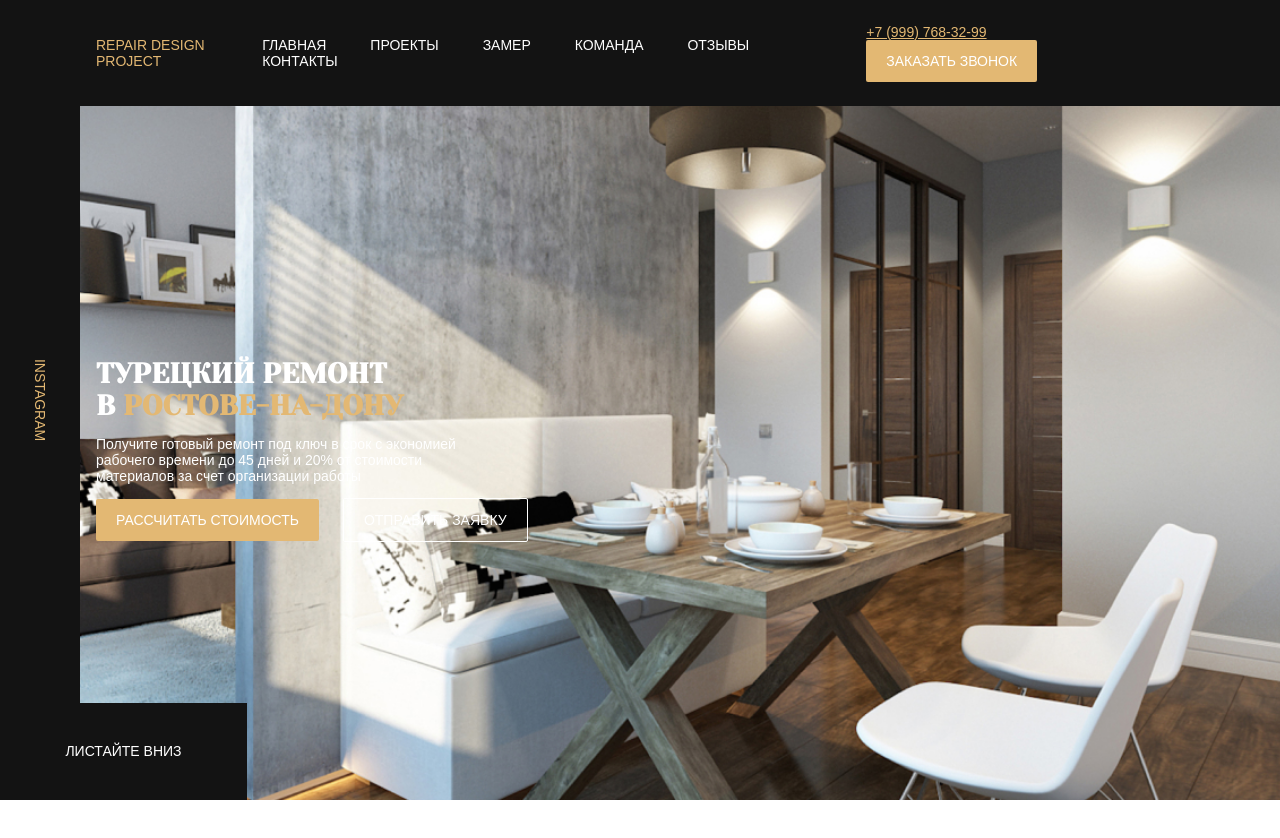
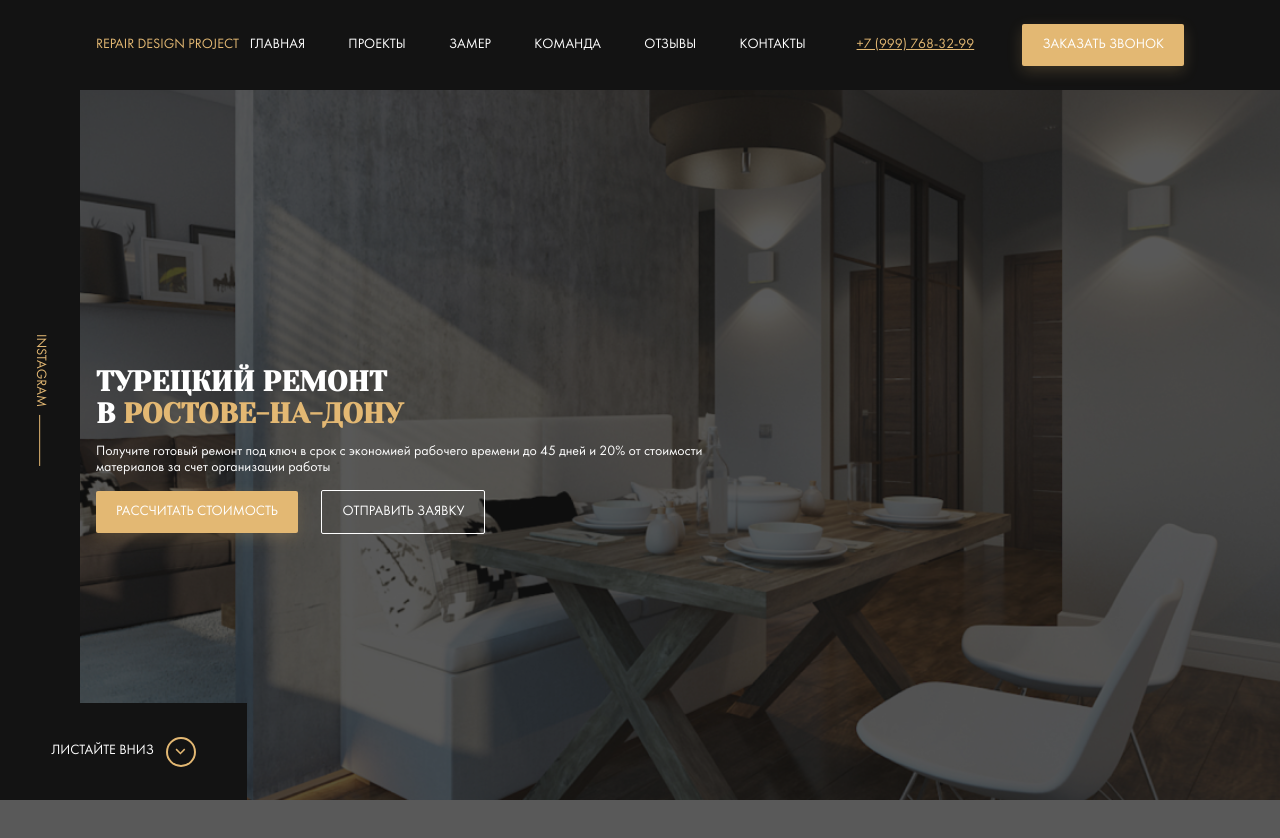
Before and after one commit to BRITVA-hp/repair-design, a website: page index.html in a window 1280 px wide. Before the commit the page ends 800 px from the top, so only its background shows below. Drawn offline with Linux system fonts and the light colour scheme; files whose address does not match are found by name; a web font is replaced by a local one.

Commit message:
feat: add beforу and after elements in hero section

```diff
--- a/index.html
+++ b/index.html
@@ -40,7 +40,7 @@
       <div class="container">
         <div class="hero__content">
           <h1 class="title hero__title">Турецкий ремонт<br>в <span class="title--primary">Ростове-на-дону</span></h1>
-          <p class="hero__tetx">Получите готовый ремонт под ключ в срок с экономией<br>рабочего времени до 45 дней и 20% от стоимости<br>материалов за счет организации работы</p>
+          <p class="hero__tetx">Получите готовый ремонт под ключ в срок с экономией рабочего времени до 45 дней и 20% от стоимости материалов за счет организации работы</p>
           <button class="button hero__button button--primary">Рассчитать стоимость</button>
           <button class="button hero__button button--outline">Отправить заявку</button>
         </div>
--- a/sass/_fonts.scss
+++ b/sass/_fonts.scss
@@ -1,8 +1,8 @@
 @font-face {
   font-family: 'Futura Book';
   src:
-  url('../fonts\futura\FuturaBookC.woff') format('woff'),
-  url('../fonts\futura\FuturaBookC.woff2') format('woff');
+  url('../fonts/futura/FuturaBookC.woff') format('woff'),
+  url('../fonts/futura/FuturaBookC.woff2') format('woff');
   font-weight: normal;
   font-style: normal;
   font-display: wrap;
@@ -10,8 +10,8 @@
   @font-face {
     font-family: 'Futura Demi';
     src:
-    url('../fonts\futura\FuturaDemiC.woff.woff') format('woff'),
-    url('../fonts\futura\FuturaDemiC.woff2') format('woff');
+    url('../fonts/futura/FuturaDemiC.woff.woff') format('woff'),
+    url('../fonts/futura/FuturaDemiC.woff2') format('woff');
     font-weight: normal;
     font-style: normal;
     font-display: wrap;
--- a/sass/templates/_header.sass
+++ b/sass/templates/_header.sass
@@ -19,6 +19,9 @@
     color: $light
     text-transform: uppercase
     margin-right: 40px
+    &:hover
+      color: $primary
+      transition: color 0.2s
 .phone
   color: $primary
 .contacts
--- a/sass/templates/_hero.sass
+++ b/sass/templates/_hero.sass
@@ -2,11 +2,20 @@
   position: relative
   display: flex
   flex-direction: column
+  justify-content: center
+  align-items: flex-start
   padding-top: 100px
   background: $dark url(../img/hero-bg.jpg) no-repeat center / cover
   height: 100vh
   color: $light
+  &::before
+    content: ''
+    position: absolute
+    width: 100%
+    height: 100%
+    background-color: rgba($dark, 0.7)
   &__content
+    position: relative
     max-width: 670px
   &__text
     font-size: 22px
@@ -32,16 +41,32 @@
     min-width: 247px
     min-height: 97px
     background-color: $dark
+    &::after
+      content: ''
+      background: url('../img/arrow-down.svg') no-repeat center
+      width: 30px
+      height: 30px
+      border: 2px solid $primary
+      border-radius: 50%
+      margin-left: 12px
 .instagram
   display: flex
   justify-content: center
   align-items: center
   background-color: $dark
   &__link
+    display: flex
+    align-items: center
     color: $primary
     text-transform: uppercase
     text-decoration: none
     transform: rotate(90deg)
+    &::after
+      content: ''
+      width: 51px
+      height: 1px
+      background-color: $primary
+      margin-left: 8px
 .title
   margin: 0
   font-family: 'Yeseva One', cursive;
```
Also changed, not shown: css/style.css, img/arrow-down.svg (added).
